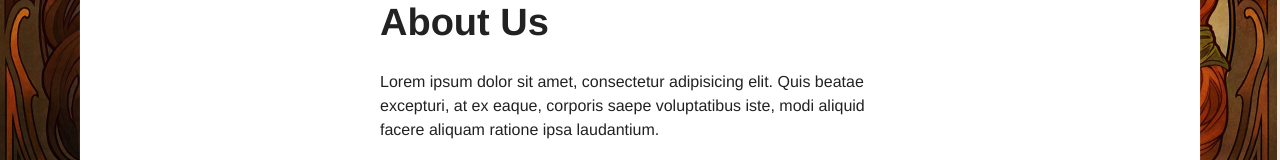
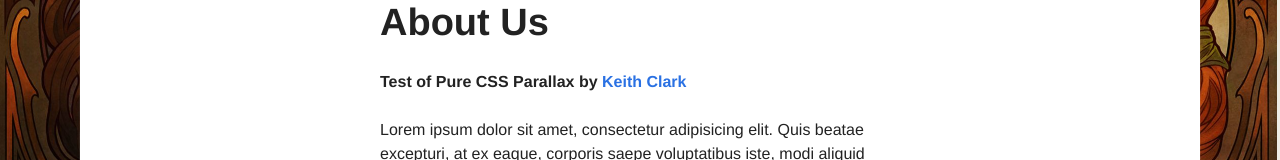
Before and after one commit to hrsetyono/hrsetyono.github.io, a plain HTML site: page t/parallax/index.html in a window 1280 px wide. Shown: the part 485-645 px from the top of the page. Drawn offline with Linux system fonts and the light colour scheme.

Commit message:
[T] add credit info in parallax

```diff
--- a/t/parallax/index.html
+++ b/t/parallax/index.html
@@ -2,7 +2,7 @@
 <html lang="en">
 <head>
   <meta charset="UTF-8">
-  <meta name="viewport" content="width=device-width, initial-scale=1">
+  <meta name="viewport" content="width=1280">
 
   <!-- WEBSITE DETAIL -->
   <title>Test | Parallax CSS3</title>
@@ -48,6 +48,9 @@
             <h-row>
               <h-column class="large-6 centered">
                 <h2>About Us</h2>
+                <p>
+                  <strong>Test of Pure CSS Parallax by <a href="http://keithclark.co.uk/articles/pure-css-parallax-websites/" target="_blank">Keith Clark</a></strong>
+                </p>
                 <p>
                   Lorem ipsum dolor sit amet, consectetur adipisicing elit. Quis beatae excepturi, at ex eaque, corporis saepe voluptatibus iste, modi aliquid facere aliquam ratione ipsa laudantium.
                 </p>
```
